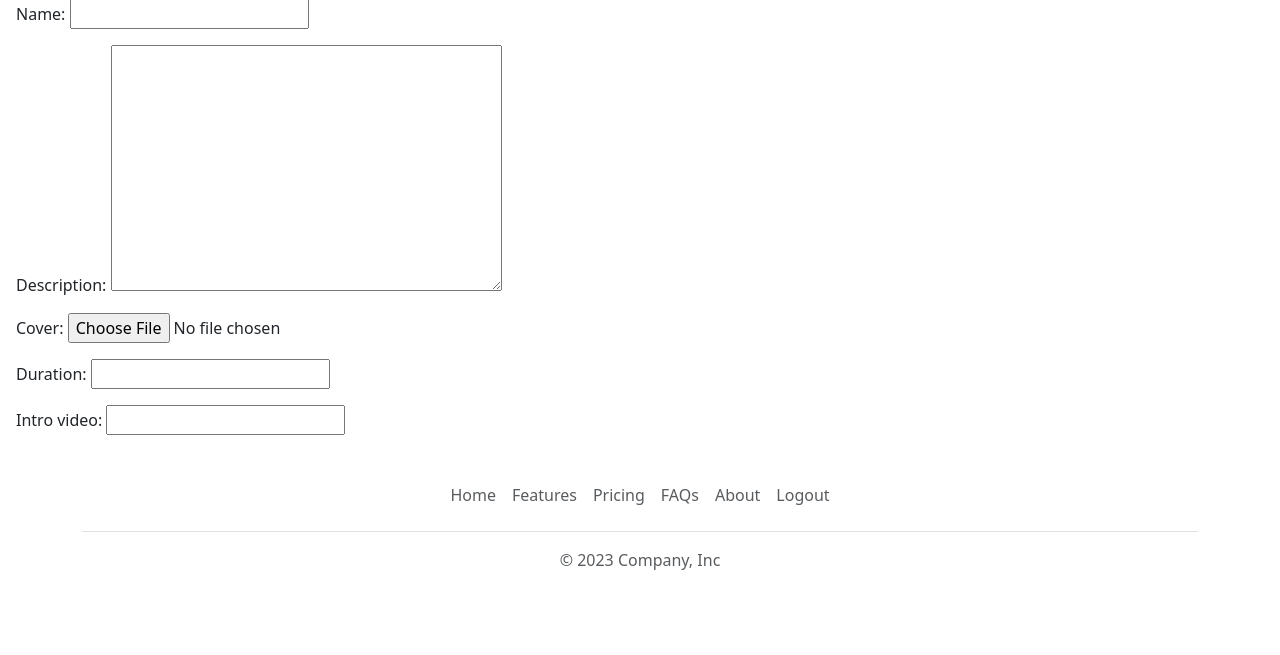
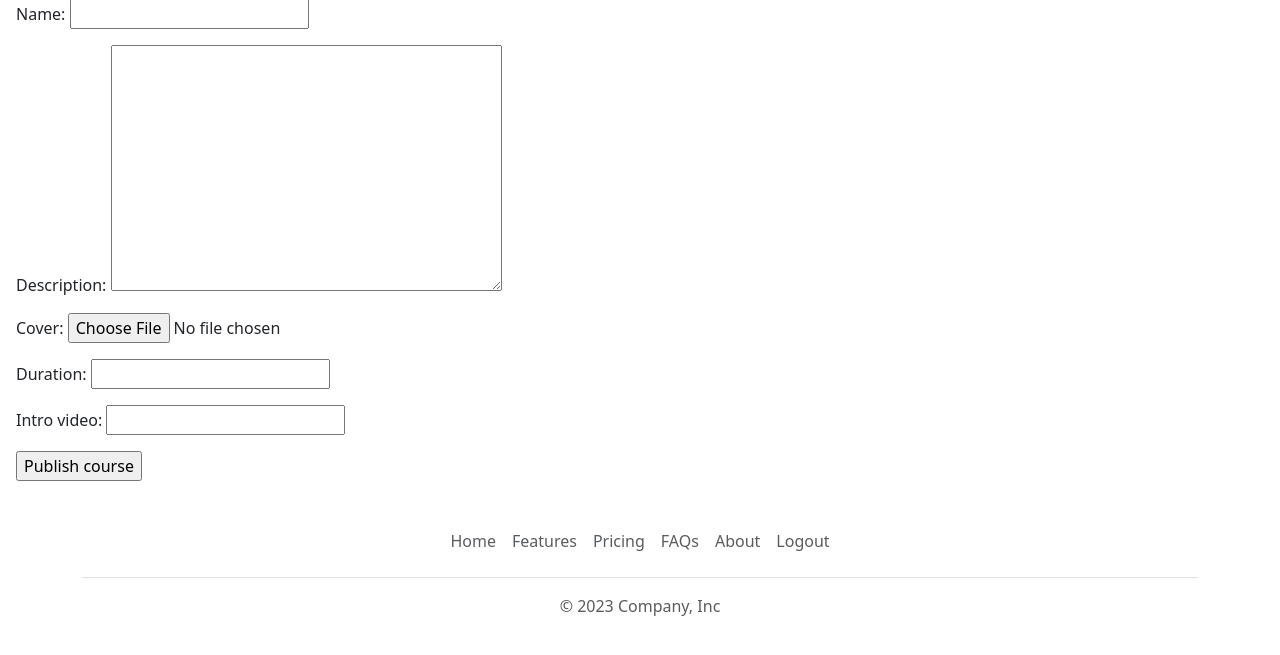
Before and after one commit to Schleidens/django-E-learning, a Django app: page /courses in a window 1280 px wide. Shown: the part 73-728 px from the top of the page. Run offline with Django 4.2, Linux system fonts and the light colour scheme; the visitor is signed in with stand-in values (Sample User, id 1); some libraries are stand-ins or nearby versions.

Commit message:
handle post request for create new course

```diff
--- a/courses/templates/courses_intro_template.html
+++ b/courses/templates/courses_intro_template.html
@@ -5,5 +5,6 @@
     <form method='post' enctype="multipart/form-data">
         {% csrf_token %}
         {{ form.as_p}}
+        <input type='submit' value='Publish course' />
     </form>
 {% endblock  %}
--- a/courses/views.py
+++ b/courses/views.py
@@ -1,4 +1,4 @@
-from django.shortcuts import render
+from django.shortcuts import render, redirect
 
 from django.views.generic import View
 from django.contrib.auth.mixins import LoginRequiredMixin
@@ -17,4 +17,14 @@ class coursesView(LoginRequiredMixin, View):
         return render(request, self.template, {'form': self.form_class})
 
     def post(self, request):
-        pass
+        form = self.form_class(request.POST, request.FILES)
+
+        if form.is_valid():
+            course = form.save(commit=False)
+
+            course.author = request.user
+            course.save()
+
+            return redirect('home-page')
+
+        return render(request, self.template, {'form': self.form_class})
```
